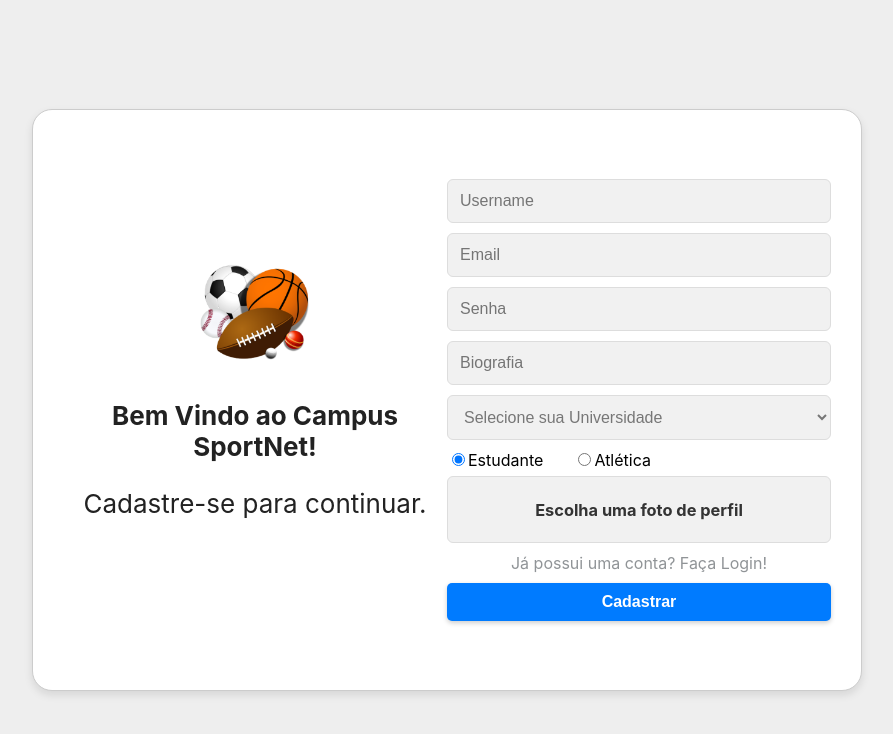
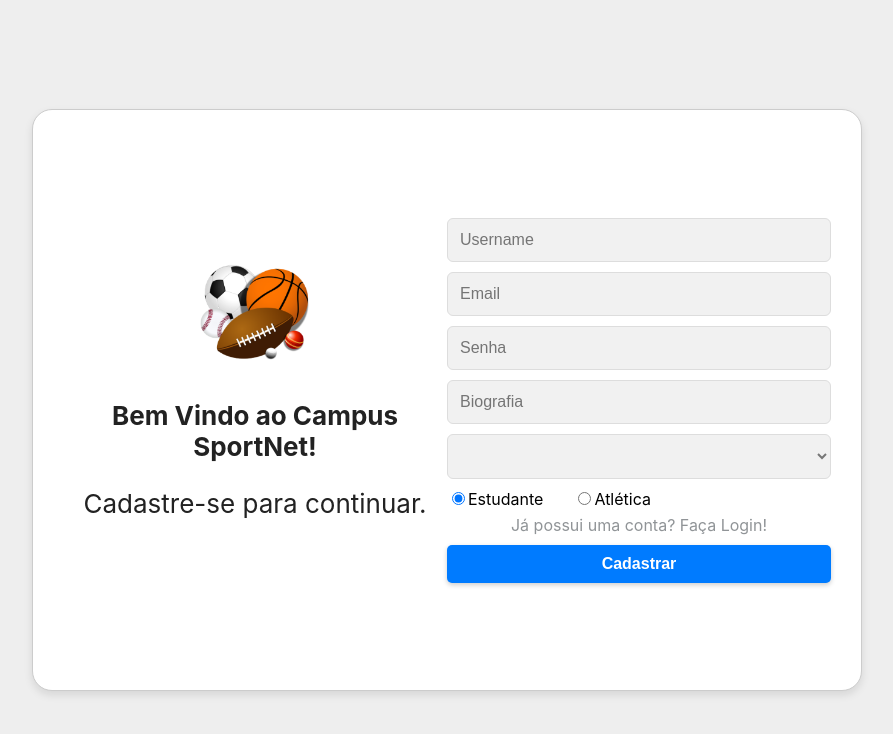
Before and after one commit to Campus-SportNet-MAC0350/mac0350-campus-sportnet, a React (Create React App) app in the folder csn-react-front/: page /register in a window 1280 px wide. Shown: the top 734 px of the page, without its empty margins (193-1086 px from the left). Built offline with nearby package versions, Linux system fonts and the light colour scheme.

Commit message:
front-end register working (yet to be added: image saving)

```diff
--- a/csn-react-front/package.json
+++ b/csn-react-front/package.json
@@ -6,6 +6,7 @@
     "@testing-library/jest-dom": "^5.17.0",
     "@testing-library/react": "^13.4.0",
     "@testing-library/user-event": "^13.5.0",
+    "axios": "^1.7.2",
     "react": "^18.2.0",
     "react-dom": "^18.2.0",
     "react-router-dom": "^6.22.3",
--- a/csn-react-front/src/DisplayProfile.js
+++ b/csn-react-front/src/DisplayProfile.js
@@ -35,7 +35,7 @@ export const DisplayProfile = (props) => {
             <div className="profileInfo">
                 <div className="profilePic_and_Username">
                     <div className="profilePic">
-                        <img src={props.profilePic} />
+                        <img src={props.profilePic} alt="a" />
                     </div>
                     <div className="usr_and_followers">
                         <p>{props.username}</p>
--- a/csn-react-front/src/RegisterPage.js
+++ b/csn-react-front/src/RegisterPage.js
@@ -1,8 +1,73 @@
-import React from 'react';
+import React, { useState } from 'react';
 import { Link } from 'react-router-dom';
-import { UniversityOption } from './UniversityOpt';
+import axios from 'axios';
 
 export const RegisterPage = () => {
+    const [formData, setFormData] = useState({
+        username: '',
+        email: '',
+        password: '',
+        profileBio: '',
+        university: '',
+        userType: 'e',
+    });
+
+    const [redirect, setRedirect] = useState(false);
+
+    const handleChange = (e) => {
+        const { name, value, type, files } = e.target;
+        setFormData({
+            ...formData,
+            [name]: type === 'file' ? files[0] : value,
+        });
+    };
+
+    const handleSubmit = async (e) => {
+        e.preventDefault();
+
+        if (
+            !formData.username ||
+            !formData.email ||
+            !formData.password ||
+            !formData.profileBio ||
+            formData.university === 'not_selected'
+        ) {
+            console.error("Por favor, preencha todos os campos.");
+            alert("Por favor, preencha todos os campos");
+            return;
+        }
+
+        const data = new FormData();
+
+        data.append('username', formData.username);
+        data.append('email', formData.email);
+        data.append('password', formData.password);
+        data.append('profileBio', formData.profileBio);
+        data.append('university', formData.university);
+        data.append('userType', formData.userType);
+
+        try {
+            const response = await axios.post('http://localhost:8080/users', formData, {
+                headers: {
+                    'Content-Type': 'application/json',
+                },
+            });
+
+            if (response.status === 201) {
+                console.log('User registered successfully:', response.data);
+                setRedirect(true);
+            } else {
+                console.error('There was an error registering the user!');
+            }
+        } catch (error) {
+            console.error('There was an error registering the user!', error);
+        }
+    };
+
+    if (redirect) {
+        return <Link to="/home" />;
+    }
+
     return (
         <div className="containerLogin">
             <div className="Centro">
@@ -12,38 +77,36 @@ export const RegisterPage = () => {
                     <p className="login_txt">Cadastre-se para continuar.</p>
                 </div>
                 <div className="login_form">
-                    <form>
-                        <input type='text' placeholder='Username' />
-                        <input type='text' placeholder='Email' />
-                        <input type='password' placeholder='Senha' />
-                        <input type='text' placeholder='Biografia' />
+                    <form onSubmit={handleSubmit}>
+                        <input type='text' placeholder='Username' name='username' onChange={handleChange}/>
+                        <input type='text' placeholder='Email' name='email' onChange={handleChange} />
+                        <input type='password' placeholder='Senha' name='password' onChange={handleChange} />
+                        <input type='text' placeholder='Biografia' name='profileBio' onChange={handleChange} />
 
-                        <select name="Universidade" id="Universidade" className="select_university">
-                            <option value="not_selected" disabled selected>Selecione sua Universidade</option>
-                            <UniversityOption uni_name="Universidade de São Paulo - USP"/>
-                            <UniversityOption uni_name="Universidade Estadual de Campinas - Unicamp"/>
+                        <select name="university" id="university" className="select_university" value={formData.university} onChange={handleChange}>
+                            <option value="not_selected" />
+                            <option value="Universidade de São Paulo - USP">Universidade de São Paulo - USP</option>
+                            <option value="Universidade Estadual de Campinas - Unicamp">Universidade Estadual de Campinas - Unicamp</option>
                         </select>
 
-                        <div class="radio-container">
+                        <div className="radio-container">
                             <div>
-                                <input type="radio" name="userT" value="estudante" id="estudante" class="studentType" checked/>
-                                <label for="estudante">Estudante</label>
+                                <input type="radio" name="userType" value="e" id="estudante" className="studentType" checked onChange={handleChange}/>
+                                <label htmlFor="estudante">Estudante</label>
                             </div>
                             <div>
-                                <input type="radio" name="userT" value="atletica" id="atletica" class="studentType"/>
-                                <label for="atletica">Atlética</label>
+                                <input type="radio" name="userType" value="a" id="atletica" className="studentType" onChange={handleChange}/>
+                                <label htmlFor="atletica">Atlética</label>
                             </div>
 
                         </div>
 
-                        {/* <label for="avatar">Escolha uma foto de perfil!</label>
-                        <input type='file' id="avatar" name="avatar" accept="image/png, image/jpeg"/> */}
-                        <label for="file-upload" class="custom-file-upload_register">
-                            <input id="file-upload" type="file"/>
+                        {/* <label for="file-upload" className="custom-file-upload_register">
+                            <input id="file-upload" type="file" name="profile_image_path" onChange={handleChange}/>
                             <h3>Escolha uma foto de perfil</h3>
-                        </label>
+                        </label> */}
                         <Link to='/' className="register_url">Já possui uma conta? Faça Login!</Link>
-                        <Link to="/home"><button type="button" className="btn">Cadastrar</button></Link>
+                        <button type="submit" className="btn">Cadastrar</button>
                     </form>
                 </div>
             </div>
--- a/csn-react-front/src/UniversityOpt.js
+++ /dev/null
@@ -1,8 +0,0 @@
-// eslint-disable-next-line
-import React from 'react';
-
-export const UniversityOption = (props) => {
-    return (
-        <option value={props.uni_name}>{props.uni_name}</option>
-    );
-};
```
Also changed, not shown: 2 other files (tests, documents, lock files or other folders).
